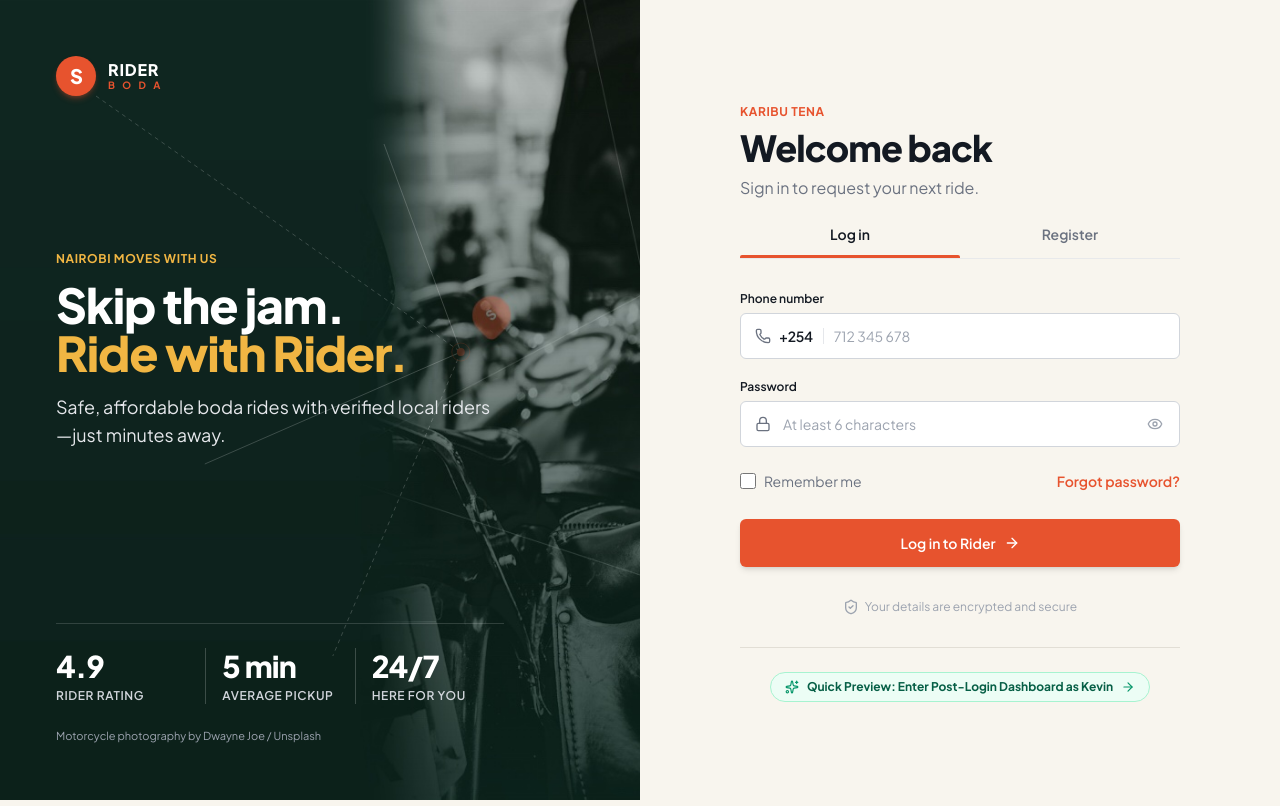
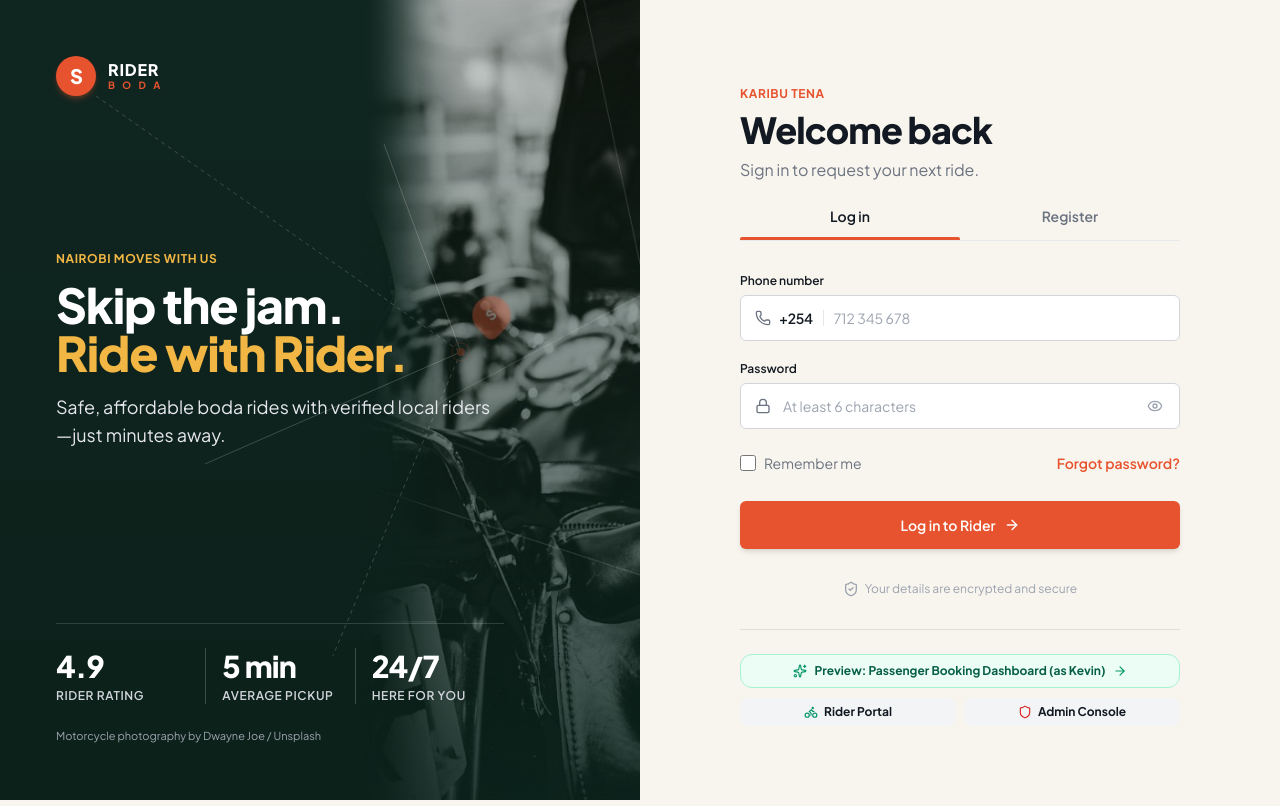
Before and after one commit to VALENTINE-it/Rider, a React (Vite) app in the folder frontend/: page / in a window 1280 px wide. Built offline with nearby package versions, Linux system fonts and the light colour scheme.

Commit message:
feat(frontend): wire multi-portal role orchestration and preview switcher
Implement top-level role management supporting passenger, rider, and admin
personas, complete with a floating review dock and one-click demo preview buttons.

```diff
--- a/frontend/src/App.jsx
+++ b/frontend/src/App.jsx
@@ -7,7 +7,9 @@ import ForgotPasswordModal from './components/ForgotPasswordModal';
 import TermsModal from './components/TermsModal';
 import Toast from './components/Toast';
 import BookingDashboard from './components/BookingDashboard';
-import { Sparkles, ArrowRight } from 'lucide-react';
+import RiderDashboard from './components/RiderDashboard';
+import AdminDashboard from './components/AdminDashboard';
+import { Sparkles, ArrowRight, Bike, Shield, Users } from 'lucide-react';
 
 export default function App() {
   const [activeTab, setActiveTab] = useState(() => {
@@ -16,6 +18,13 @@ export default function App() {
     if (tabParam === 'register') return 'register';
     if (window.location.hash === '#register') return 'register';
     return 'login';
+  });
+
+  const [portalRole, setPortalRole] = useState(() => {
+    const params = new URLSearchParams(window.location.search);
+    const role = params.get('role');
+    if (role === 'rider' || role === 'admin') return role;
+    return 'passenger';
   });
 
   const [forgotPasswordOpen, setForgotPasswordOpen] = useState(false);
@@ -101,7 +110,61 @@ export default function App() {
     });
   };
 
-  // If user is authenticated, render the full post-login Booking Dashboard
+  // 1. RIDER OPERATOR PORTAL VIEW (docs/PRD.md & docs/TASKS.md M3, M6)
+  if (portalRole === 'rider') {
+    return (
+      <>
+        <RiderDashboard onSwitchRole={setPortalRole} />
+        {/* Floating Quick Switcher */}
+        <div className="fixed bottom-4 right-4 z-50 flex items-center space-x-1.5 bg-gray-900/90 backdrop-blur-md text-white p-1.5 rounded-full shadow-2xl border border-white/20 text-xs">
+          <button
+            type="button"
+            onClick={() => setPortalRole('passenger')}
+            className="px-3 py-1 rounded-full hover:bg-white/20 transition-colors font-bold cursor-pointer"
+          >
+            Passenger
+          </button>
+          <span className="px-3 py-1 rounded-full bg-emerald-600 font-bold">Rider</span>
+          <button
+            type="button"
+            onClick={() => setPortalRole('admin')}
+            className="px-3 py-1 rounded-full hover:bg-white/20 transition-colors font-bold cursor-pointer"
+          >
+            Admin
+          </button>
+        </div>
+      </>
+    );
+  }
+
+  // 2. ADMIN OPERATIONS CONSOLE VIEW (docs/PRD.md & docs/TASKS.md M8)
+  if (portalRole === 'admin') {
+    return (
+      <>
+        <AdminDashboard onSwitchRole={setPortalRole} />
+        {/* Floating Quick Switcher */}
+        <div className="fixed bottom-4 right-4 z-50 flex items-center space-x-1.5 bg-gray-900/90 backdrop-blur-md text-white p-1.5 rounded-full shadow-2xl border border-white/20 text-xs">
+          <button
+            type="button"
+            onClick={() => setPortalRole('passenger')}
+            className="px-3 py-1 rounded-full hover:bg-white/20 transition-colors font-bold cursor-pointer"
+          >
+            Passenger
+          </button>
+          <button
+            type="button"
+            onClick={() => setPortalRole('rider')}
+            className="px-3 py-1 rounded-full hover:bg-white/20 transition-colors font-bold cursor-pointer"
+          >
+            Rider
+          </button>
+          <span className="px-3 py-1 rounded-full bg-red-600 font-bold">Admin</span>
+        </div>
+      </>
+    );
+  }
+
+  // 3. PASSENGER LOGGED-IN VIEW
   if (userSession) {
     return (
       <>
@@ -109,6 +172,7 @@ export default function App() {
           userSession={userSession}
           onSignOut={handleSignOut}
           onOpenLegal={handleOpenLegal}
+          onSwitchRole={setPortalRole}
         />
 
         {/* Global Legal & Modals */}
@@ -124,11 +188,30 @@ export default function App() {
           type={toast.type}
           onClose={() => setToast({ message: '', type: 'success' })}
         />
+
+        {/* Floating Role Quick Switcher */}
+        <div className="fixed bottom-4 right-4 z-50 flex items-center space-x-1.5 bg-gray-900/90 backdrop-blur-md text-white p-1.5 rounded-full shadow-2xl border border-white/20 text-xs">
+          <span className="px-3 py-1 rounded-full bg-rider-orange font-bold">Passenger</span>
+          <button
+            type="button"
+            onClick={() => setPortalRole('rider')}
+            className="px-3 py-1 rounded-full hover:bg-white/20 transition-colors font-bold cursor-pointer"
+          >
+            Rider
+          </button>
+          <button
+            type="button"
+            onClick={() => setPortalRole('admin')}
+            className="px-3 py-1 rounded-full hover:bg-white/20 transition-colors font-bold cursor-pointer"
+          >
+            Admin
+          </button>
+        </div>
       </>
     );
   }
 
-  // Otherwise, render the Split-Screen Login / Registration page
+  // 4. PASSENGER SPLIT-SCREEN AUTHENTICATION VIEW
   return (
     <div className="min-h-screen w-full flex flex-col lg:flex-row bg-rider-cream text-rider-dark selection:bg-rider-orange selection:text-white">
       {/* LEFT COLUMN: Hero Brand Experience (50% on desktop) */}
@@ -178,17 +261,39 @@ export default function App() {
               </div>
             )}
 
-            {/* Quick Demo Shortcut pill */}
-            <div className="mt-8 pt-6 border-t border-rider-border text-center">
+            {/* Quick Demo Previews for Reviewers */}
+            <div className="mt-8 pt-6 border-t border-rider-border space-y-2.5 text-center">
+              <div>
                 <button
                   type="button"
                   onClick={handleEnterDemoAsKevin}
-                className="inline-flex items-center space-x-2 px-3.5 py-1.5 rounded-full bg-emerald-50 hover:bg-emerald-100 border border-emerald-200 text-emerald-800 text-xs font-bold transition-all shadow-xs hover:shadow cursor-pointer"
+                  className="w-full inline-flex items-center justify-center space-x-2 px-3.5 py-2 rounded-xl bg-emerald-50 hover:bg-emerald-100 border border-emerald-200 text-emerald-800 text-xs font-bold transition-all shadow-xs cursor-pointer"
                 >
                   <Sparkles className="w-3.5 h-3.5 text-emerald-600" />
-                <span>Quick Preview: Enter Post-Login Dashboard as Kevin</span>
+                  <span>Preview: Passenger Booking Dashboard (as Kevin)</span>
                   <ArrowRight className="w-3.5 h-3.5 text-emerald-600" />
                 </button>
+              </div>
+
+              <div className="flex items-center space-x-2">
+                <button
+                  type="button"
+                  onClick={() => setPortalRole('rider')}
+                  className="flex-1 inline-flex items-center justify-center space-x-1.5 px-3 py-1.5 rounded-lg bg-gray-100 hover:bg-gray-200 text-rider-dark text-xs font-bold transition-colors cursor-pointer"
+                >
+                  <Bike className="w-3.5 h-3.5 text-emerald-600" />
+                  <span>Rider Portal</span>
+                </button>
+
+                <button
+                  type="button"
+                  onClick={() => setPortalRole('admin')}
+                  className="flex-1 inline-flex items-center justify-center space-x-1.5 px-3 py-1.5 rounded-lg bg-gray-100 hover:bg-gray-200 text-rider-dark text-xs font-bold transition-colors cursor-pointer"
+                >
+                  <Shield className="w-3.5 h-3.5 text-red-600" />
+                  <span>Admin Console</span>
+                </button>
+              </div>
             </div>
           </div>
 
```
Lines whose indentation alone changed are shown as unchanged.
